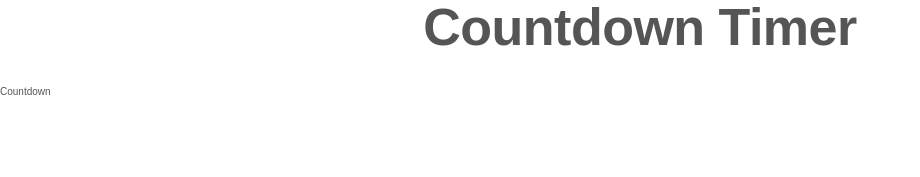
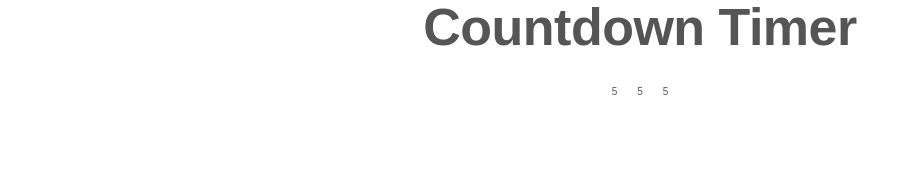
Before and after one commit to deltam3/frontendeval, a React (Create React App) app in the folder Easy/2_CountdownTimer/react_version/countdown/: page / in a window 1280 px wide. Both pictures are taken after typing "5", "5", "5" into the empty fields and a click on the button "Start". Shown: the top 177 px of the page, without its empty margins (0-920 px from the left). Built offline with nearby package versions, Linux system fonts and the light colour scheme.

Commit message:
setup countdown component

```diff
--- a/Easy/2_CountdownTimer/react_version/countdown/src/App.js
+++ b/Easy/2_CountdownTimer/react_version/countdown/src/App.js
@@ -13,13 +13,23 @@ function App() {
     <div>
       <h1 className="heading-primary center-text">Countdown Timer</h1>
       {isActive ? (
-        <Countdown></Countdown>
+        <Countdown
+          isActive={isActive}
+          setIsActive={setIsActive}
+          hourValue={hourValue}
+          minValue={minValue}
+          secValue={secValue}
+          setHourValue={setHourValue}
+          setMinValue={setMinValue}
+          setSecValue={setSecValue}
+        ></Countdown>
       ) : (
         <Timer
           isActive={isActive}
           setIsActive={setIsActive}
           hourValue={hourValue}
           minValue={minValue}
+          secValue={secValue}
           setHourValue={setHourValue}
           setMinValue={setMinValue}
           setSecValue={setSecValue}
--- a/Easy/2_CountdownTimer/react_version/countdown/src/components/Countdown.css
+++ b/Easy/2_CountdownTimer/react_version/countdown/src/components/Countdown.css
@@ -0,0 +1,10 @@
+.section-countdown {
+  display: flex;
+  justify-content: center;
+  align-items: center;
+}
+
+.countdown {
+  display: flex;
+  gap: 2rem;
+}
--- a/Easy/2_CountdownTimer/react_version/countdown/src/components/Countdown.jsx
+++ b/Easy/2_CountdownTimer/react_version/countdown/src/components/Countdown.jsx
@@ -1,7 +1,31 @@
 import React from "react";
+import "./Countdown.css";
 
-function Countdown() {
-  return <div>Countdown</div>;
+function Countdown({
+  isActive,
+  setIsActive,
+  hourValue,
+  minValue,
+  secValue,
+  setHourValue,
+  setMinValue,
+  setSecValue,
+}) {
+  return (
+    <section className="section-countdown">
+      <div className="countdown">
+        <div className="">
+          <p>{hourValue}</p>
+        </div>
+        <div>
+          <p>{minValue}</p>
+        </div>
+        <div>
+          <p>{secValue}</p>
+        </div>
+      </div>
+    </section>
+  );
 }
 
 export default Countdown;
```
